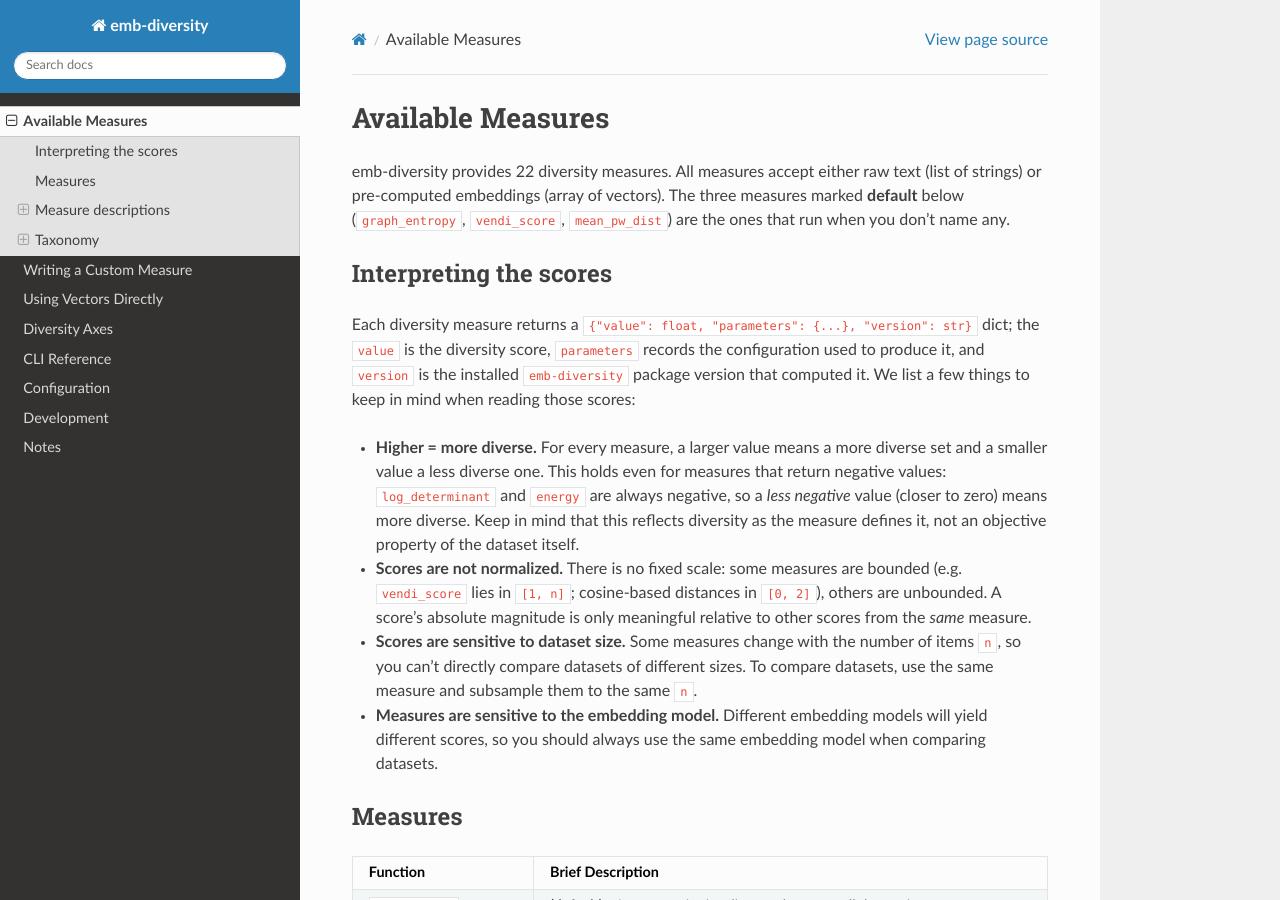
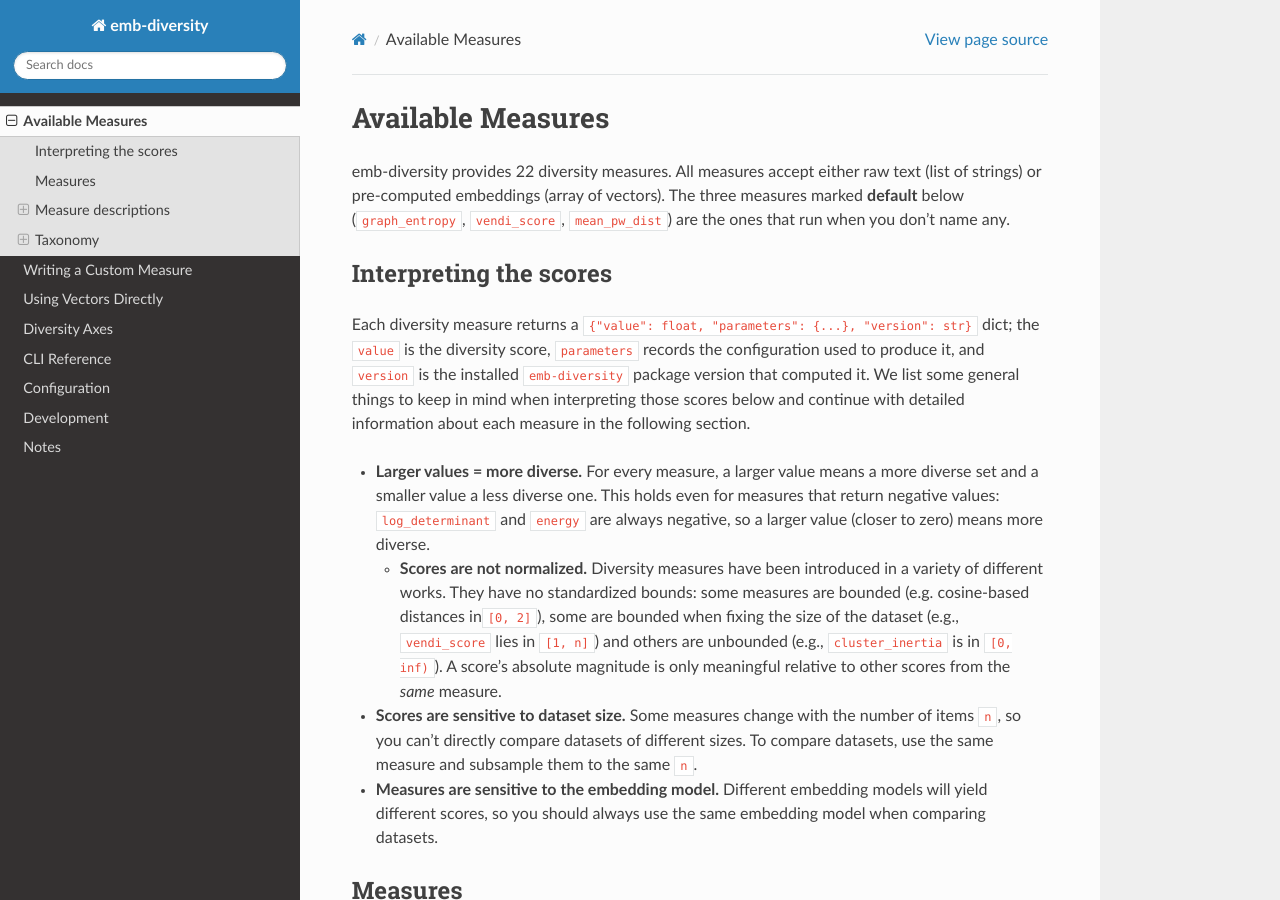
Before and after one commit to nlpsoc/emb-diversity, a Sphinx documentation site: the page built from docs/source/user-guide/measures.md, in a window 1280 px wide and 900 px high. Built offline with Sphinx 7.4.7 and the Read the Docs theme 3.1.0, drawn with Linux system fonts in a browser that asks for light colours; pages that are not in the unit, such as notebooks, are missing from menus.

Commit message:
- start changing interpretation text

```diff
--- a/docs/source/user-guide/measures.md
+++ b/docs/source/user-guide/measures.md
@@ -6,21 +6,11 @@ The three measures marked **default** below (`graph_entropy`, `vendi_score`, `me
 
 ## Interpreting the scores
 
-Each diversity measure returns a `{"value": float, "parameters": {...}, "version":
-str}` dict; the `value` is the diversity score, `parameters` records the
-configuration used to produce it, and `version` is the installed
-`emb-diversity` package version that computed it. We list a few things to keep
-in mind when reading those scores:
+Each diversity measure returns a `{"value": float, "parameters": {...}, "version": str}` dict; the `value` is the diversity score, `parameters` records the configuration used to produce it, and `version` is the installed `emb-diversity` package version that computed it. We list some general things to keep in mind when interpreting those scores below and continue with detailed information about each measure in the following section.
 
-- **Higher = more diverse.** For every measure, a larger value means a
-  more diverse set and a smaller value a less diverse one. This holds even for
-  measures that return negative values: `log_determinant` and `energy` are
-  always negative, so a *less negative* value (closer to zero) means more diverse. Keep in mind that this reflects diversity as the measure defines it, not an objective property of the dataset itself.
+- **Larger values = more diverse.** For every measure, a larger value means a more diverse set and a smaller value a less diverse one. This holds even for measures that return negative values: `log_determinant` and `energy` are always negative, so a larger value (closer to zero) means more diverse.
 
-- **Scores are not normalized.** There is no fixed scale: some measures
-  are bounded (e.g. `vendi_score` lies in `[1, n]`; cosine-based distances in
-  `[0, 2]`), others are unbounded. A score's absolute magnitude is only
-  meaningful relative to other scores from the *same* measure.
+  - **Scores are not normalized.** Diversity measures have been introduced in a variety of different works. They have no standardized bounds: some measures are bounded (e.g. cosine-based distances in`[0, 2]`), some are bounded when fixing the size of the dataset (e.g., `vendi_score` lies in `[1, n]`) and others are unbounded (e.g., `cluster_inertia` is in `[0, inf)`). A score's absolute magnitude is only meaningful relative to other scores from the *same* measure.
 
 - **Scores are sensitive to dataset size.** Some measures change with the number
   of items `n`,  so you can't directly compare datasets of different sizes. To compare datasets, use the same measure and subsample them to the same `n`.
```
